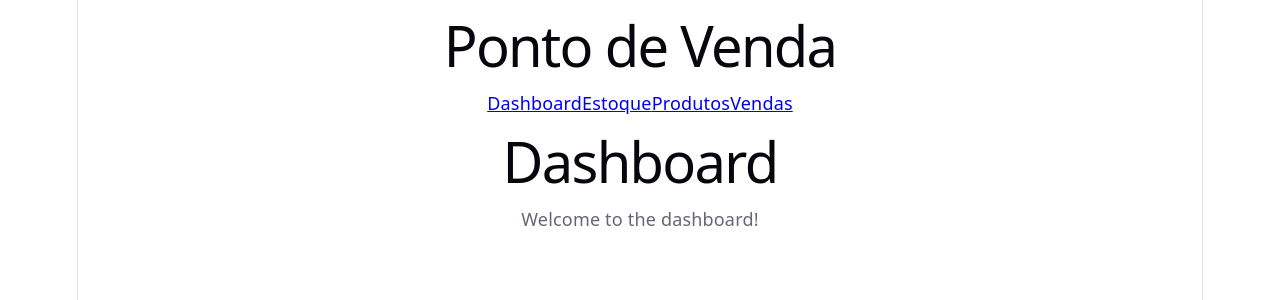
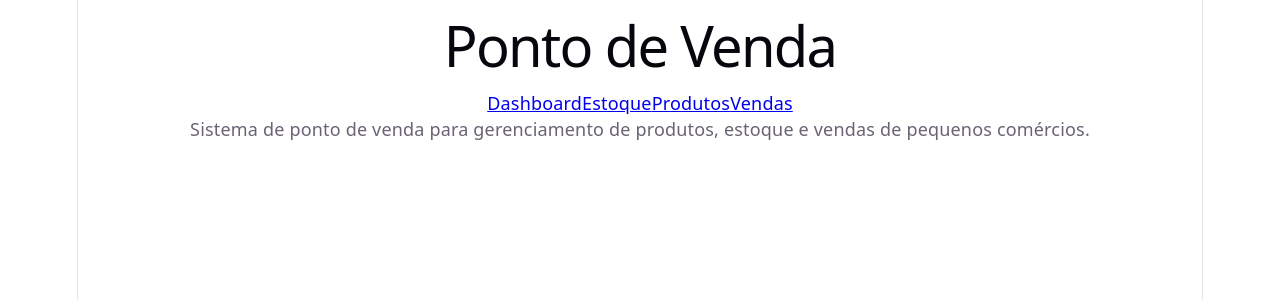
Before and after one commit to LipeProg/ponto-de-venda, a React (Vite) app: page / in a window 1280 px wide. Shown: the top 300 px of the page. Built offline with nearby package versions, Linux system fonts and the light colour scheme.

Commit message:
Luis Felipe - 29/09/2026 - Requisitos da AV1 cumpridos.

```diff
--- a/src/pages/Dashboard.jsx
+++ b/src/pages/Dashboard.jsx
@@ -1,8 +1,11 @@
 function Dashboard() {
   return (
     <div>
-      <h1>Dashboard</h1>
-      <p>Welcome to the dashboard!</p>
+
+      <p>
+        Sistema de ponto de venda para gerenciamento de produtos,
+        estoque e vendas de pequenos comércios.
+      </p>
     </div>
   );
 }
```
